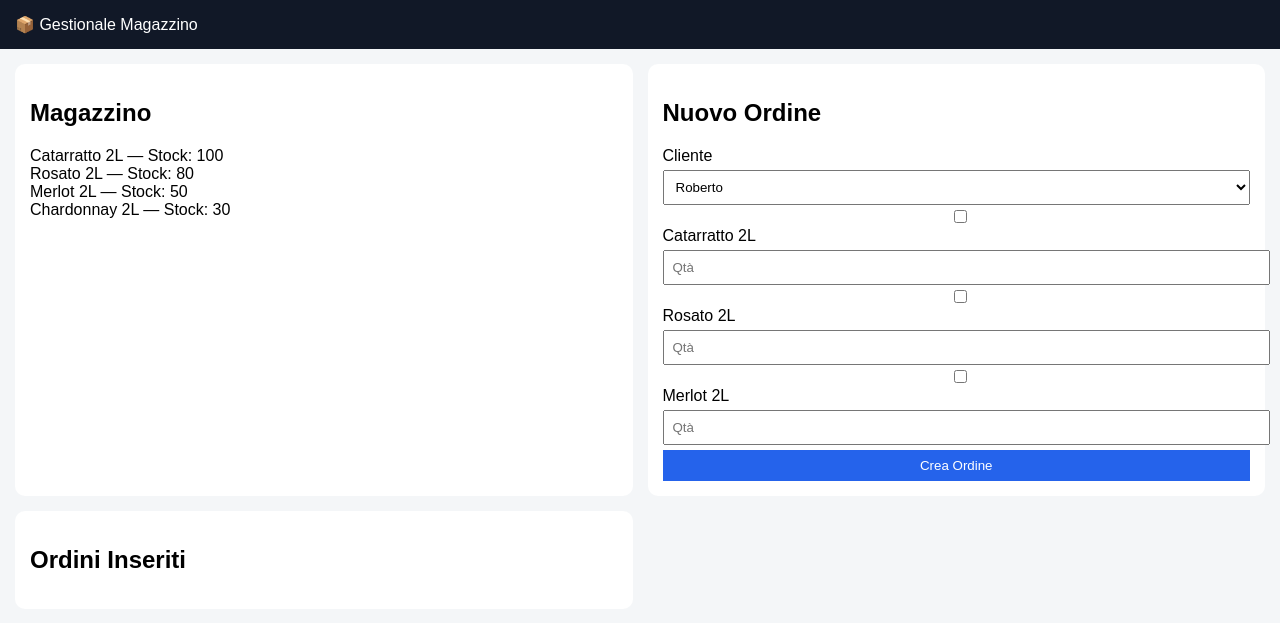
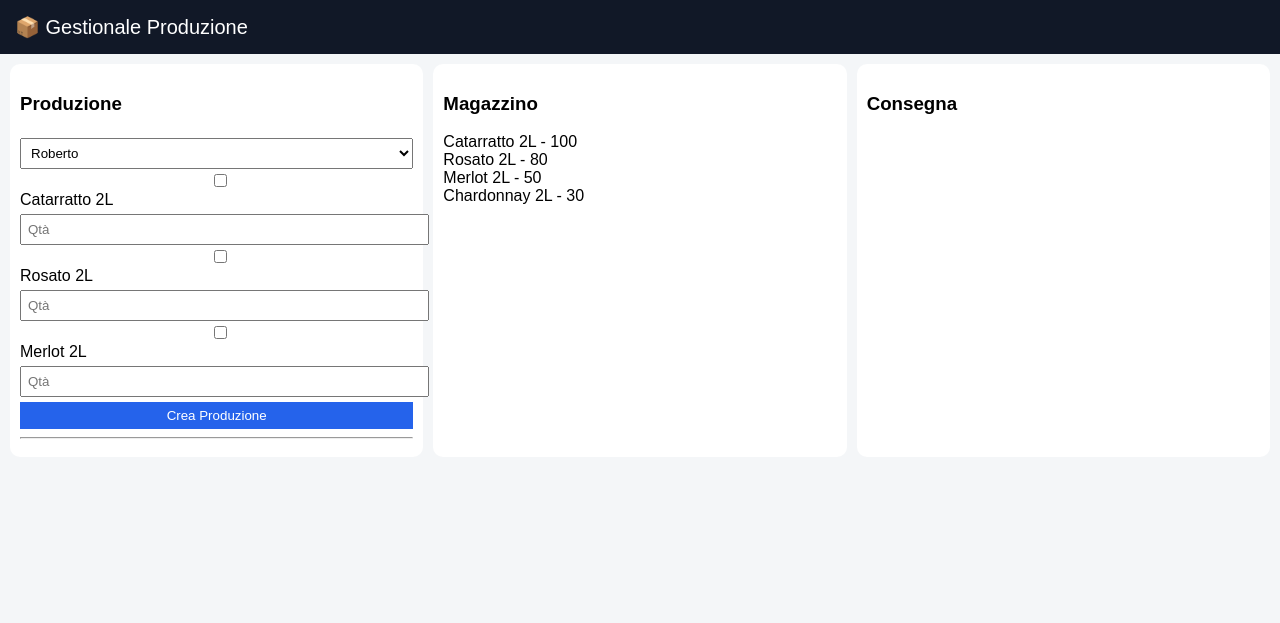
Before and after one commit to Galc987/gestionale-magazzino, a Flask app: page / in a window 1280 px wide. Shown: the top 623 px of the page. Run offline with Flask 3, Linux system fonts and the light colour scheme.

Commit message:
Update index.html

```diff
--- a/templates/index.html
+++ b/templates/index.html
@@ -1,50 +1,62 @@
 <!DOCTYPE html>
 <html>
 <head>
-    <title>Gestionale</title>
+    <title>Gestionale Aziendale</title>
 
     <style>
-        body { font-family: Arial; background:#f4f6f8; margin:0; }
-        header { background:#111827; color:white; padding:15px; }
-        .container { display:grid; grid-template-columns:1fr 1fr; gap:15px; padding:15px; }
+        body { font-family: Arial; margin:0; background:#f4f6f8; }
 
-        .card { background:white; padding:15px; border-radius:10px; }
+        header {
+            background:#111827;
+            color:white;
+            padding:15px;
+            font-size:20px;
+        }
+
+        .container {
+            display:grid;
+            grid-template-columns: 1fr 1fr 1fr;
+            gap:10px;
+            padding:10px;
+        }
+
+        .card {
+            background:white;
+            padding:10px;
+            border-radius:10px;
+        }
 
         input, select, button {
-            width:100%; padding:8px; margin-top:5px;
+            width:100%;
+            padding:6px;
+            margin-top:5px;
         }
 
-        button { background:#2563eb; color:white; border:none; cursor:pointer; }
+        button {
+            background:#2563eb;
+            color:white;
+            border:none;
+        }
 
-        .done { text-decoration: line-through; opacity:0.5; }
-
-        .order { background:#f3f4f6; padding:5px; margin-top:5px; }
+        .order { padding:5px; background:#f3f4f6; margin-top:5px; }
+        .done { background:#d1fae5; }
+        .delivery { background:#bfdbfe; }
     </style>
 </head>
 
 <body>
 
-<header>📦 Gestionale Magazzino</header>
+<header>📦 Gestionale Produzione</header>
 
 <div class="container">
 
-    <!-- MAGAZZINO -->
+    <!-- PRODUZIONE -->
     <div class="card">
-        <h2>Magazzino</h2>
-
-        {% for p, q in stock.items() %}
-            <div>{{p}} — Stock: {{q}}</div>
-        {% endfor %}
-    </div>
-
-    <!-- ORDINI -->
-    <div class="card">
-        <h2>Nuovo Ordine</h2>
+        <h3>Produzione</h3>
 
         <form method="POST" action="/add_order">
 
-            <label>Cliente</label>
-            <select name="client" id="client" onchange="updateProducts()">
+            <select name="client" id="client" onchange="update()">
                 {% for c in clients %}
                     <option value="{{c}}">{{c}}</option>
                 {% endfor %}
@@ -52,25 +64,45 @@
 
             <div id="products"></div>
 
-            <button type="submit">Crea Ordine</button>
+            <button type="submit">Crea Produzione</button>
         </form>
+
+        <hr>
+
+        {% for o in orders %}
+            <div class="order">
+                <b>{{o.client}}</b> - {{o.status}}
+
+                <a href="/complete_order/{{loop.index0}}">✔ Produzione finita</a>
+
+                {% for i in o.items %}
+                    <div class="{% if i.done %}done{% endif %}">
+                        <a href="/toggle_item/{{loop.index0}}/{{loop.index}}">
+                            ☑
+                        </a>
+                        {{i.product}} - {{i.qty}}
+                    </div>
+                {% endfor %}
+            </div>
+        {% endfor %}
     </div>
 
-    <!-- ORDINI INSERITI -->
+    <!-- MAGAZZINO -->
     <div class="card">
-        <h2>Ordini Inseriti</h2>
+        <h3>Magazzino</h3>
 
-        {% for o in orders %}
-            <div class="order {% if o.done %}done{% endif %}">
-                <a href="/toggle_order/{{loop.index0}}">
-                    ☑
-                </a>
+        {% for p,q in stock.items() %}
+            <div>{{p}} - {{q}}</div>
+        {% endfor %}
+    </div>
 
-                <b>{{o.client}}</b>
+    <!-- CONSEGNE -->
+    <div class="card">
+        <h3>Consegna</h3>
 
-                {% for i in o.items %}
-                    <div>{{i.product}} - {{i.qty}}</div>
-                {% endfor %}
+        {% for d in deliveries %}
+            <div class="delivery">
+                <b>{{d.client}}</b> - CONSEGNATO
             </div>
         {% endfor %}
     </div>
@@ -80,15 +112,14 @@
 <script>
 const data = {{ clients | tojson }};
 
-    function updateProducts() {
-        let client = document.getElementById("client").value;
-        let container = document.getElementById("products");
+function update(){
+    let c = document.getElementById("client").value;
+    let box = document.getElementById("products");
 
-        container.innerHTML = "";
+    box.innerHTML = "";
 
-        data[client].forEach(p => {
-
-            container.innerHTML += `
+    data[c].forEach(p => {
+        box.innerHTML += `
             <div>
                 <input type="checkbox" name="product" value="${p}">
                 ${p}
@@ -98,7 +129,7 @@
     });
 }
 
-    updateProducts();
+update();
 </script>
 
 </body>
```
Lines whose indentation alone changed are shown as unchanged.
